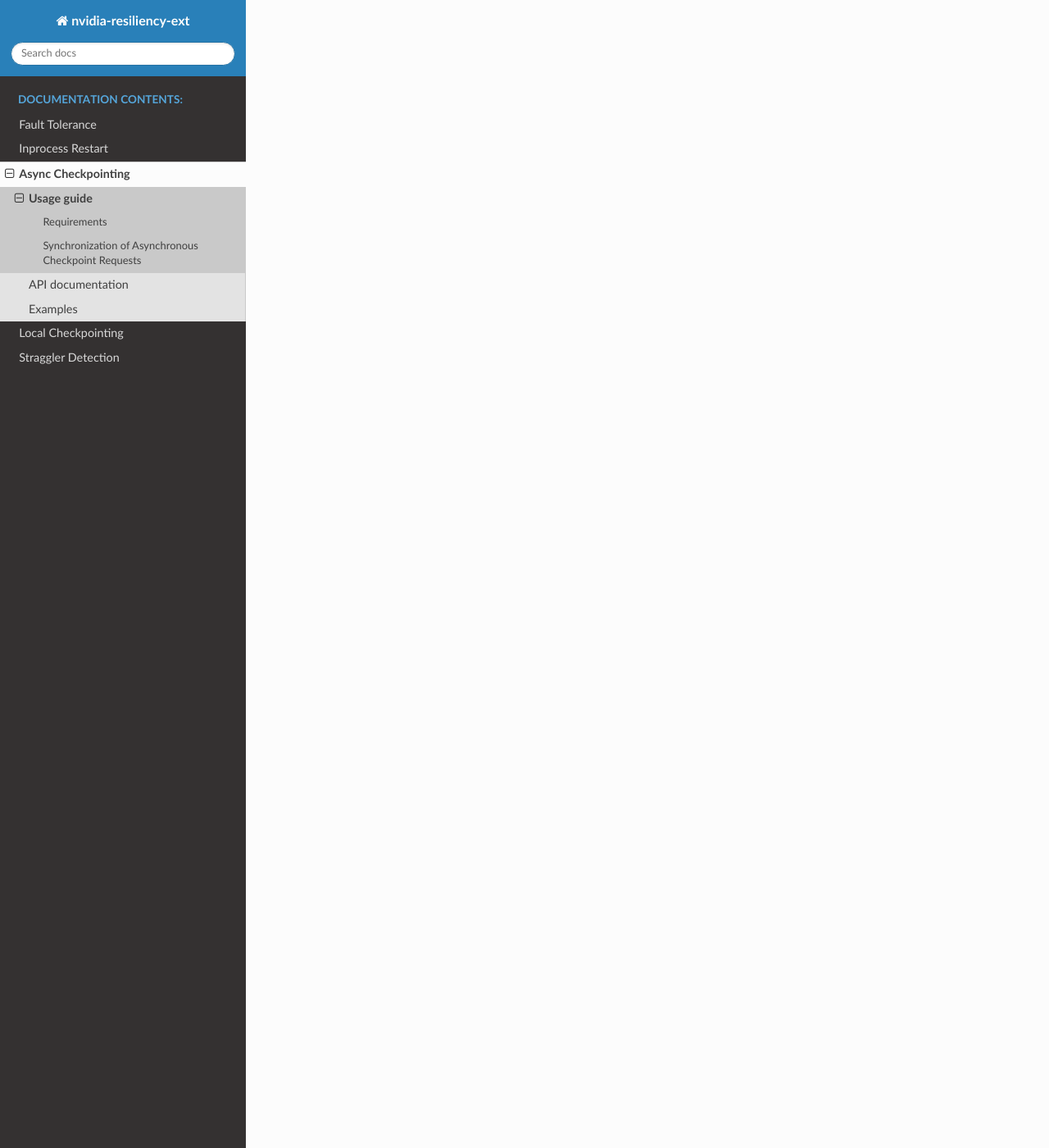
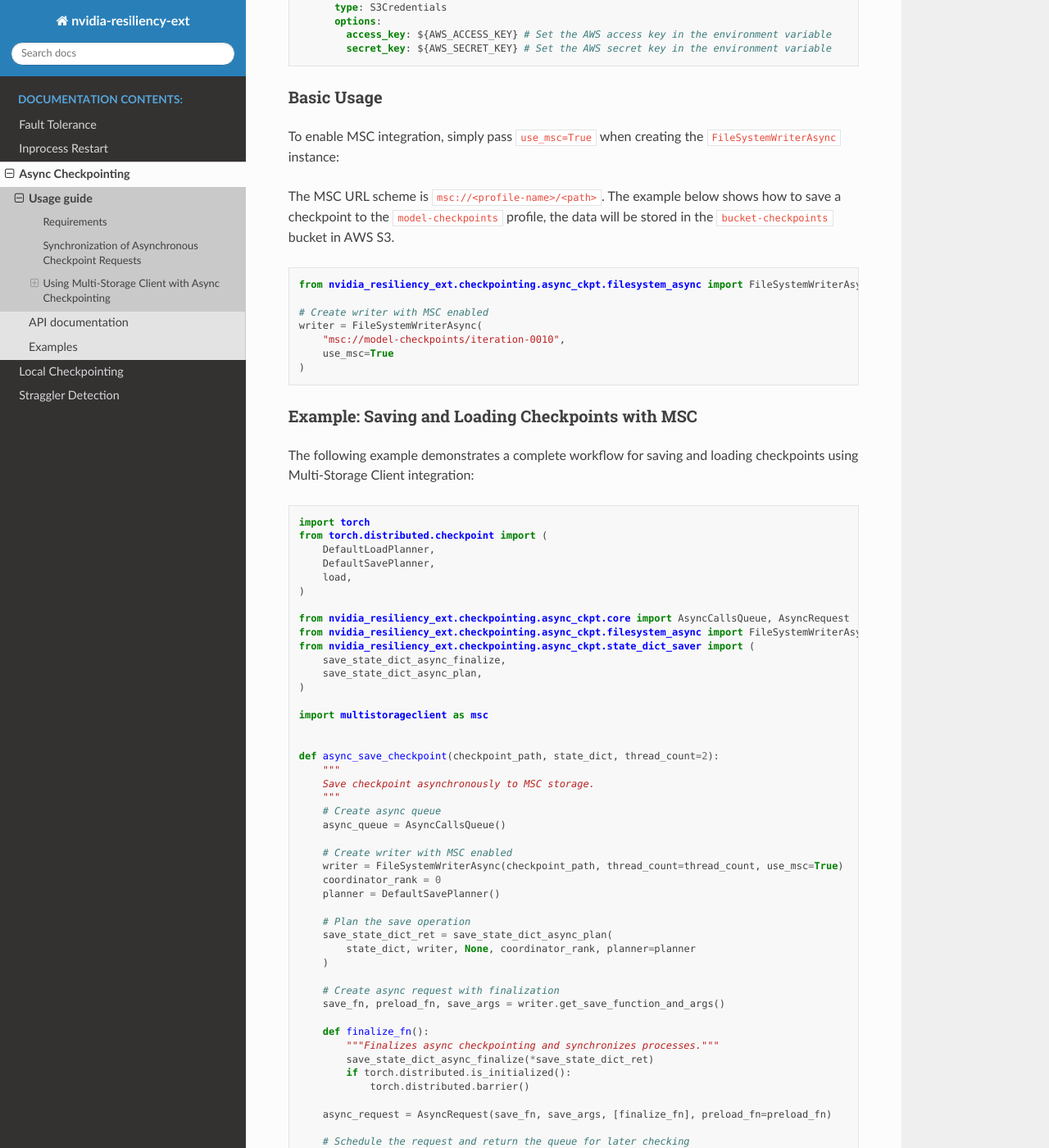
Before and after one commit to NVIDIA/nvidia-resiliency-ext, a Sphinx documentation site: the page built from docs/source/checkpointing/async/usage_guide.rst, in a window 1280 px wide and 1400 px high, scrolled down 2704 px. Shown: the whole window at 82% size. Built offline with Sphinx 7.4.7 and the Read the Docs theme 3.1.0, drawn with Linux system fonts in a browser that asks for light colours; pages that are not in the unit, such as notebooks, are missing from menus; some of the changed text lies outside the part shown.

Commit message:
Add MSC usage doc

```diff
--- a/docs/source/checkpointing/async/usage_guide.rst
+++ b/docs/source/checkpointing/async/usage_guide.rst
@@ -72,3 +72,149 @@ The following example shows how the routine can be used to synchronize the async
 		async_impl.async_save(model.state_dict(), ckpt_dir)
 
     async_impl.finalize_async_save(blocking=True)
+
+
+Using Multi-Storage Client with Async Checkpointing
+---------------------------------------------------
+`nvidia_resiliency_ext` supports saving checkpoints to object stores like AWS S3, Azure Blob Storage, Google Cloud Storage, and more through the NVIDIA Multi-Storage Client (MSC) integration.
+
+MSC (`GitHub repository <https://github.com/NVIDIA/multi-storage-client>`_) provides a unified API for various storage backends, allowing you to write checkpoints to different storage services using the same code.
+
+Installation
+^^^^^^^^^^^^
+Before using MSC integration, you need to install the Multi-Storage Client package:
+
+.. code-block:: bash
+
+    # Install the Multi-Storage Client package with boto3 support
+    pip install multi-storage-client[boto3]
+
+
+Configuration
+^^^^^^^^^^^^^
+
+Create a configuration file for the Multi-Storage Client and export the environment variable ``MSC_PROFILE`` to point to it:
+
+.. code-block:: bash
+
+    export MSC_CONFIG=/path/to/your/msc_config.yaml
+
+
+.. code-block:: yaml
+  :caption: Example configuration file used for AWS S3.
+
+  profiles:
+    model-checkpoints:
+      storage_provider:
+        type: s3
+        options:
+          base_path: bucket-checkpoints # Set the bucket name as the base path
+      credentials_provider:
+        type: S3Credentials
+        options:
+          access_key: ${AWS_ACCESS_KEY} # Set the AWS access key in the environment variable
+          secret_key: ${AWS_SECRET_KEY} # Set the AWS secret key in the environment variable
+
+
+Basic Usage
+^^^^^^^^^^^
+
+To enable MSC integration, simply pass ``use_msc=True`` when creating the ``FileSystemWriterAsync`` instance:
+
+The MSC URL scheme is ``msc://<profile-name>/<path>``. The example below shows how to save a checkpoint to the ``model-checkpoints`` profile, the data will be stored in the ``bucket-checkpoints`` bucket in AWS S3.
+
+.. code-block:: python
+
+    from nvidia_resiliency_ext.checkpointing.async_ckpt.filesystem_async import FileSystemWriterAsync
+
+    # Create writer with MSC enabled
+    writer = FileSystemWriterAsync(
+        "msc://model-checkpoints/iteration-0010",
+        use_msc=True
+    )
+
+
+Example: Saving and Loading Checkpoints with MSC
+^^^^^^^^^^^^^^^^^^^^^^^^^^^^^^^^^^^^^^^^^^^^^^^^
+
+The following example demonstrates a complete workflow for saving and loading checkpoints using Multi-Storage Client integration:
+
+.. code-block:: python
+
+    import torch
+    from torch.distributed.checkpoint import (
+        DefaultLoadPlanner,
+        DefaultSavePlanner,
+        load,
+    )
+
+    from nvidia_resiliency_ext.checkpointing.async_ckpt.core import AsyncCallsQueue, AsyncRequest
+    from nvidia_resiliency_ext.checkpointing.async_ckpt.filesystem_async import FileSystemWriterAsync
+    from nvidia_resiliency_ext.checkpointing.async_ckpt.state_dict_saver import (
+        save_state_dict_async_finalize,
+        save_state_dict_async_plan,
+    )
+
+    import multistorageclient as msc
+
+
+    def async_save_checkpoint(checkpoint_path, state_dict, thread_count=2):
+        """
+        Save checkpoint asynchronously to MSC storage.
+        """
+        # Create async queue
+        async_queue = AsyncCallsQueue()
+
+        # Create writer with MSC enabled
+        writer = FileSystemWriterAsync(checkpoint_path, thread_count=thread_count, use_msc=True)
+        coordinator_rank = 0
+        planner = DefaultSavePlanner()
+
+        # Plan the save operation
+        save_state_dict_ret = save_state_dict_async_plan(
+            state_dict, writer, None, coordinator_rank, planner=planner
+        )
+
+        # Create async request with finalization
+        save_fn, preload_fn, save_args = writer.get_save_function_and_args()
+
+        def finalize_fn():
+            """Finalizes async checkpointing and synchronizes processes."""
+            save_state_dict_async_finalize(*save_state_dict_ret)
+            if torch.distributed.is_initialized():
+                torch.distributed.barrier()
+
+        async_request = AsyncRequest(save_fn, save_args, [finalize_fn], preload_fn=preload_fn)
+
+        # Schedule the request and return the queue for later checking
+        async_queue.schedule_async_request(async_request)
+        return async_queue
+
+
+    def load_checkpoint(checkpoint_path, state_dict):
+        """
+        Load checkpoint from MSC storage into the state_dict.
+        """
+        # Create reader with MSC path
+        reader = msc.torch.MultiStorageFileSystemReader(checkpoint_path, thread_count=2)
+
+        # Load the checkpoint into the state_dict
+        load(
+            state_dict=state_dict,
+            storage_reader=reader,
+            planner=DefaultLoadPlanner(),
+        )
+        return state_dict
+
+
+    # Initialize your model and get state_dict
+    model = YourModel()
+    state_dict = model.state_dict()
+
+    # Save checkpoint asynchronously
+    checkpoint_path = "msc://model-checkpoints/iteration-0010"
+    async_queue = async_save_checkpoint(checkpoint_path, state_dict)
+    async_queue.maybe_finalize_async_calls(blocking=True, no_dist=False)
+
+    # Load checkpoint synchronously
+    loaded_state_dict = load_checkpoint(checkpoint_path, state_dict.copy())
```
